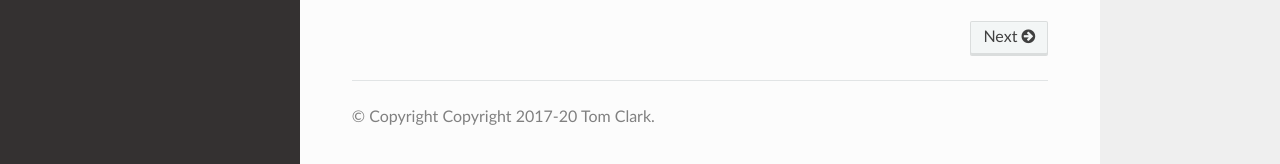
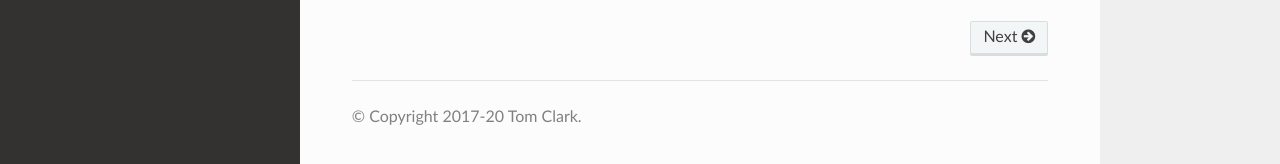
Before and after one commit to thclark/cpplot, a Sphinx documentation site: the page built from docs/source/index.rst, in a window 1280 px wide and 1267 px high. Shown: the part 1100-1264 px from the top of the window. Built offline with Sphinx 7.4.7 and the Read the Docs theme 2.0.0, drawn with Linux system fonts in a browser that asks for light colours.

Commit message:
FIX Docs building

```diff
--- a/docs/source/conf.py
+++ b/docs/source/conf.py
@@ -25,15 +25,15 @@
 
 # Add any Sphinx extension module names here, as strings. They can be extensions
 # coming with Sphinx (named 'sphinx.ext.*') or your custom ones.
-# Breate and exhale are added as recommended by:
+# Breathe and exhale are added as recommended by:
 #   https://exhale.readthedocs.io/en/latest/usage.html#usage-quickstart-guide
 extensions = [
     'sphinx.ext.todo',
     'sphinx_tabs.tabs',
     'sphinx.ext.mathjax',
     'sphinx.ext.ifconfig',
-    'breathe',
-    'exhale'
+    # 'breathe', # TODO re-add once conan is taking care of dependencies
+    # 'exhale'   # TODO because exhale can't cope with the json module
 ]
 
 # Add any paths that contain templates here, relative to this directory.
@@ -50,7 +50,7 @@
 
 # General information about the project.
 project = u'cpplot'
-copyright = u'Copyright 2017-20 Tom Clark'
+copyright = u'2017-20 Tom Clark'
 
 # The version info for the project you're documenting, acts as replacement for
 # |version| and |release|, also used in various other places throughout the
@@ -105,6 +105,7 @@
 breathe_default_project = "My Project"
 
 # Setup the exhale extension
+# TODO remove the ../..source/cpr*, ../../source/json* exclusions once building with conan instead of subrepos
 exhale_args = {
     # These arguments are required
     "containmentFolder":     "./library_api",
@@ -116,14 +117,14 @@
     # TIP: if using the sphinx-bootstrap-theme, you need
     # "treeViewIsBootstrap": True,
     "exhaleExecutesDoxygen": True,
-    "exhaleDoxygenStdin":    "INPUT = ../../source"
+    "exhaleDoxygenStdin":    "INPUT = ../../source/cpplot*  ../../source/exceptions*  ../../source/eigen*  ../../source/layout*  ../../source/plot_types/*  EXCLUDE = ../../source/json* ../../source/cpr*"
 }
 
 # Tell sphinx what the primary language being documented is
-primary_domain = 'python'
+primary_domain = 'cpp'
 
 # Tell sphinx what the pygments highlight language should be
-highlight_language = 'python'
+highlight_language = 'cpp'
 
 
 # -- Options for HTML output ---------------------------------------------------
@@ -146,7 +147,7 @@
 html_title = "cpplot: JSON based figures for C++"
 
 # A shorter title for the navigation bar.  Default is the same as html_title.
-# html_short_title = None
+html_short_title = "cpplot"
 
 # The name of an image file (relative to this directory) to place at the top
 # of the sidebar.
@@ -223,7 +224,7 @@
 # (source start file, target name, title, author, documentclass [howto/manual]).
 latex_documents = [
   ('index', 'cpplot.tex', u'cpplot',
-   u'T. Clark', 'manual'),
+   u'Tom Clark', 'manual'),
 ]
 
 # The name of an image file (relative to this directory) to place at the top of
@@ -253,7 +254,7 @@
 # (source start file, name, description, authors, manual section).
 man_pages = [
     ('index', 'cpplot', u'cpplot',
-     [u'T. Clark'], 1)
+     [u'Tom Clark'], 1)
 ]
 
 # If true, show URL addresses after external links.
@@ -267,7 +268,7 @@
 #  dir menu entry, description, category)
 texinfo_documents = [
   ('index', 'cpplot', u'cpplot',
-   u'T. Clark', 'cpplot', 'JSON based figures for C++',
+   u'Tom Clark', 'cpplot', 'JSON based figures for C++',
    'Miscellaneous'),
 ]
 
```
Also changed, not shown: .pre-commit-config.yaml.
